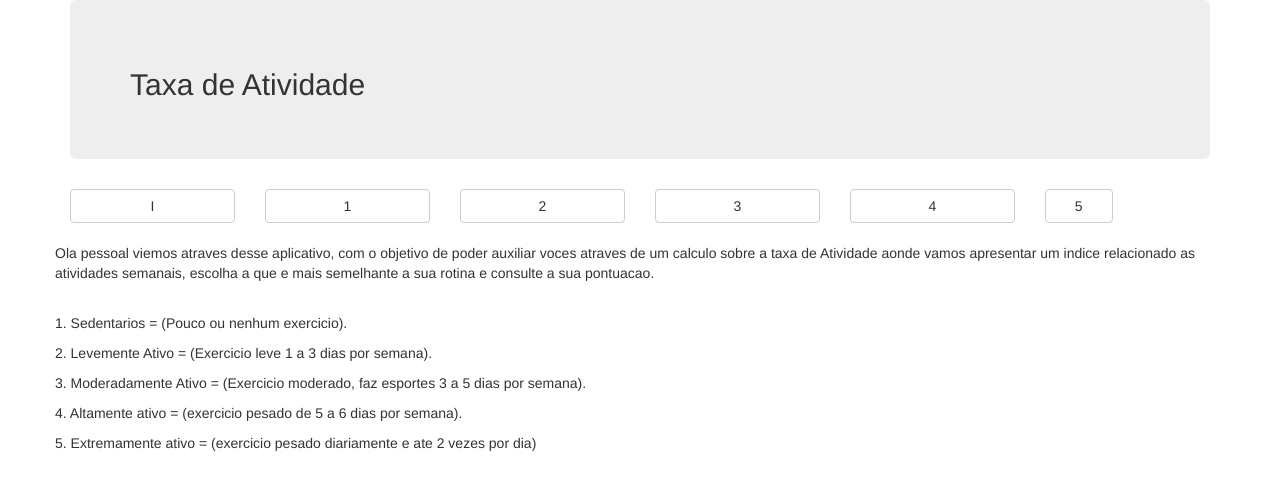
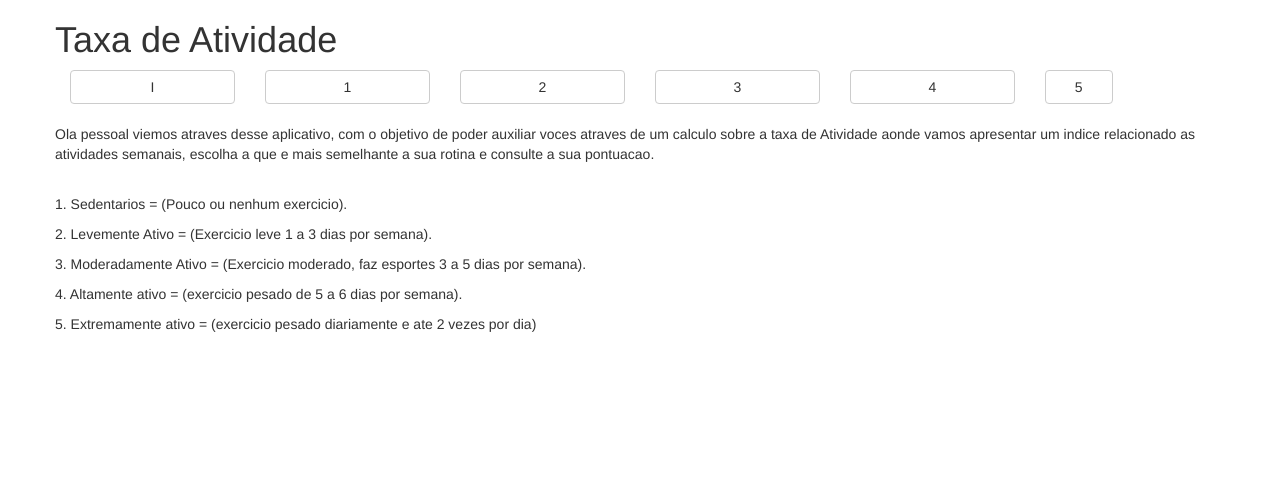
Before and after one commit to RonaldRamoss/Atividade-em-dupla-2, a website: page www/index.html in a window 1280 px wide. Drawn offline with Linux system fonts and the light colour scheme.

```diff
--- a/www/index.html
+++ b/www/index.html
@@ -16,10 +16,10 @@
 </head>
 <body>
   <div class="container">
-    <div class="jumbotron">
-      <h2>Taxa de Atividade</h2>
 
-      </div>
+    <div class="row">
+      <h1>Taxa de Atividade</h1>
+    </div>
   <div class="row">
     <div class="col-xs-2">
       <a href="index.html"><button type="submit" id="" class="btn btn-block btn-default">I </button></a>
```
